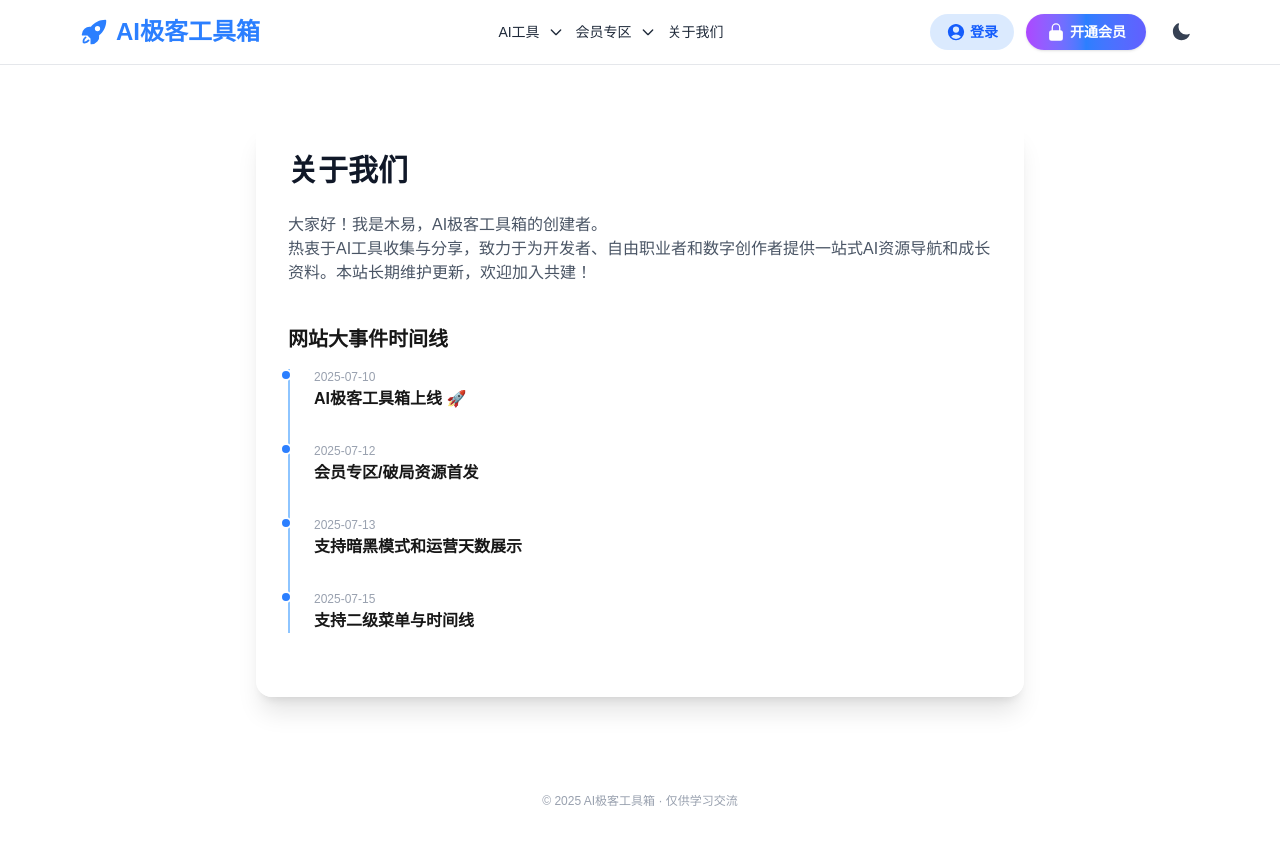
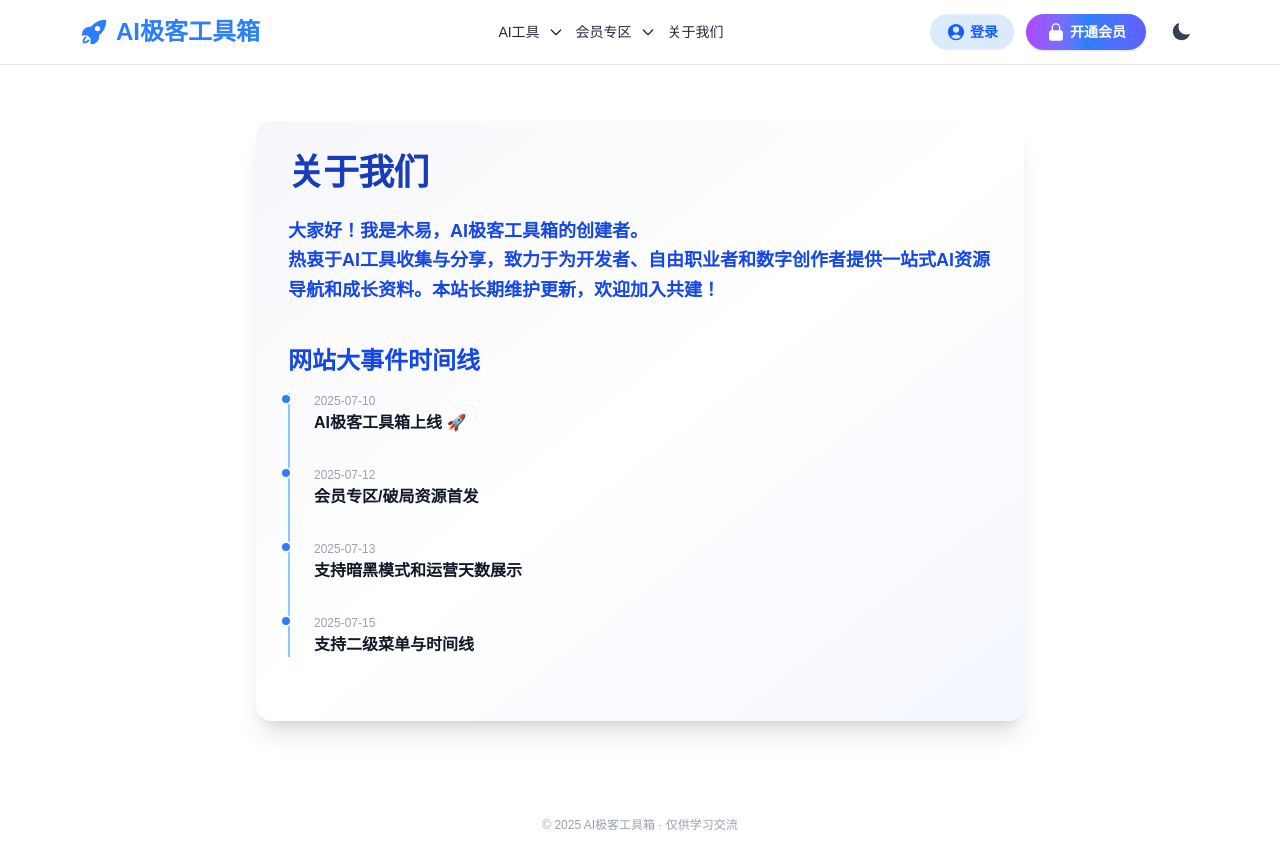
Before and after one commit to G-MUYI/ai-toolbox, a Next.js app: page / in a window 1280 px wide. Both pictures are taken after a click on the button "关于我们". Shown: the top 868 px of the page. Built offline with nearby package versions, Linux system fonts and the light colour scheme.

Commit message:
优化首页UI，分类修改

```diff
--- a/app/page.tsx
+++ b/app/page.tsx
@@ -20,7 +20,7 @@ type GroupType = {
   tools: ToolItem[]
 }
 
-// 更丰富的分组示例
+// 分组数据（同前）
 const GROUPS: GroupType[] = [
   {
     group: "文本生成与编辑",
@@ -68,7 +68,7 @@ const GROUPS: GroupType[] = [
   }
 ]
 
-// 导航一级/二级分类结构
+// 导航
 const NAV = [
   {
     name: "AI工具",
@@ -93,16 +93,12 @@ const NAV = [
 
 // 站点上线日
 const SITE_START_DATE = new Date("2025-07-10")
-
-// 网站事件时间线数据
 const TIMELINE = [
   { date: "2025-07-10", title: "AI极客工具箱上线 🚀" },
   { date: "2025-07-12", title: "会员专区/破局资源首发" },
   { date: "2025-07-13", title: "支持暗黑模式和运营天数展示" },
   { date: "2025-07-15", title: "支持二级菜单与时间线" },
 ]
-
-// 你的个人/站长介绍
 const ABOUT_ME = `大家好！我是木易，AI极客工具箱的创建者。
 热衷于AI工具收集与分享，致力于为开发者、自由职业者和数字创作者提供一站式AI资源导航和成长资料。本站长期维护更新，欢迎加入共建！`
 
@@ -113,11 +109,9 @@ export default function Home() {
   const [activeGroupIdx, setActiveGroupIdx] = useState(0)
   const [activeTag, setActiveTag] = useState(GROUPS[0].tags[0])
   const [about, setAbout] = useState(false)
-  // 修正类型
   const navTimeout = useRef<NodeJS.Timeout | null>(null)
   const [navOpen, setNavOpen] = useState<number | null>(null)
 
-  // 实时刷新运营天数
   useEffect(() => {
     function updateDays() {
       setDays(Math.max(1, Math.floor((Date.now() - SITE_START_DATE.getTime()) / 86400000) + 1))
@@ -127,12 +121,15 @@ export default function Home() {
     return () => clearInterval(timer)
   }, [])
 
-  // 页边距适当缩小10-20px
+  // 跳首页
+  const handleLogoClick = () => {
+    setAbout(false)
+    window.scrollTo({ top: 0, behavior: "smooth" })
+  }
+
   const pagePadding = "max-w-[110rem] mx-auto w-full px-4 md:px-8 xl:px-20"
-
   const btnBase = "rounded-full px-5 py-2 font-semibold text-sm transition flex items-center justify-center gap-1 shadow"
   const btnVip = "bg-gradient-to-r from-purple-500 via-blue-500 to-indigo-500 text-white hover:opacity-90"
-
   const navBg = dark ? "bg-[#232834] border-b border-[#343948]" : "bg-white/90 border-b border-gray-200"
   const mainBg = dark ? "bg-[#181c22]" : "bg-white"
   const groupTitle = dark ? "text-white" : "text-gray-900"
@@ -141,7 +138,6 @@ export default function Home() {
   const textThird = dark ? "text-gray-400" : "text-gray-400"
   const inputBg = dark ? "bg-[#232834] border-[#555c6a] text-white placeholder-gray-400" : "bg-white border-blue-100 text-gray-900 placeholder-gray-400"
 
-  // 导航栏一级二级菜单
   const handleNavEnter = (idx: number) => {
     if (navTimeout.current) clearTimeout(navTimeout.current)
     setNavOpen(idx)
@@ -156,8 +152,12 @@ export default function Home() {
       {/* 顶部导航 */}
       <header className={`sticky top-0 z-30 w-full ${navBg}`}>
         <div className={`${pagePadding} h-16 flex items-center justify-between`}>
-          {/* LOGO */}
-          <div className="flex items-center gap-2 font-bold text-2xl text-blue-500 cursor-pointer">
+          {/* LOGO 点击跳首页 */}
+          <div
+            className="flex items-center gap-2 font-bold text-2xl text-blue-500 cursor-pointer select-none"
+            onClick={handleLogoClick}
+            title="返回首页"
+          >
             <RocketLaunchIcon className="w-7 h-7" />
             <span>AI极客工具箱</span>
           </div>
@@ -222,7 +222,7 @@ export default function Home() {
         </div>
       </header>
 
-      {/* Hero区（多层渐变+无边界大气呼吸感） */}
+      {/* Hero区 */}
       {!about && (
         <section className="relative w-full min-h-[340px] pb-0 overflow-visible">
           {/* 多层渐变气氛，柔和+透明度+叠加 */}
@@ -295,7 +295,7 @@ export default function Home() {
         </section>
       )}
 
-      {/* 首页内容模块（白色大背景+分组） */}
+      {/* 首页内容模块（工具卡片显眼） */}
       {!about && (
         <main className={`${pagePadding} flex-1 py-8 relative z-20`}>
           {GROUPS.map((group, idx) => (
@@ -329,26 +329,32 @@ export default function Home() {
                         className={`
                           transition
                           rounded-2xl p-7
-                          shadow-xl
-                          border border-transparent
+                          shadow-2xl
+                          border-0
                           flex flex-col gap-2 relative
-                          hover:scale-[1.025] hover:shadow-2xl
+                          hover:scale-[1.03] hover:shadow-2xl
+                          ring-2 ring-transparent
+                          bg-gradient-to-br from-[#f2f6ff] via-white to-[#f0f6ff]
                           ${dark
-                            ? "bg-[#232834] text-white hover:border-blue-400"
-                            : "bg-white text-gray-900 hover:border-blue-400"
-                          }
+                            ? "dark:bg-gradient-to-br dark:from-[#232834] dark:via-[#20232a] dark:to-[#2c3351] dark:text-white dark:hover:ring-blue-400"
+                            : "hover:ring-2 hover:ring-blue-300"}
                           ${tool.isVip ? "ring-2 ring-yellow-300" : ""}
                         `}
+                        style={{
+                          boxShadow: dark
+                            ? "0 8px 36px 0 rgba(24,36,64,.45)"
+                            : "0 6px 24px 0 rgba(80,140,255,0.10)"
+                        }}
                       >
                         <div className="flex items-center gap-2">
-                          <span className="font-bold text-blue-600">{tool.name}</span>
+                          <span className="font-bold text-blue-600 text-lg">{tool.name}</span>
                           {tool.isVip && (
                             <span className="ml-2 px-2 py-0.5 text-xs bg-yellow-200 text-yellow-800 rounded-full font-bold flex items-center gap-1">
                               <LockClosedIcon className="w-4 h-4" /> 会员
                             </span>
                           )}
                         </div>
-                        <div className="text-gray-500 dark:text-gray-300 text-sm">{tool.desc}</div>
+                        <div className="text-gray-500 dark:text-gray-300 text-sm mb-3">{tool.desc}</div>
                         <a
                           href={tool.url}
                           target="_blank"
@@ -364,19 +370,34 @@ export default function Home() {
         </main>
       )}
 
-      {/* 关于我们页面 */}
+      {/* 关于我们页面（亮暗模式自适应+主副标题突出） */}
       {about && (
         <main className={`${pagePadding} flex-1 py-14`}>
-          <div className={`max-w-3xl mx-auto bg-white/90 dark:bg-[#22232a] rounded-2xl shadow-xl p-8`}>
-            <h2 className={`text-3xl font-black mb-6 ${textMain}`}>关于我们</h2>
-            <div className={`mb-10 whitespace-pre-line ${textSecond}`}>{ABOUT_ME}</div>
-            <h3 className="font-bold text-xl mb-4">网站大事件时间线</h3>
+          <div className={`
+            max-w-3xl mx-auto rounded-2xl shadow-xl p-8
+            transition-colors
+            ${dark
+              ? "bg-gradient-to-br from-[#23283a] via-[#23283a] to-[#2c3351] text-white"
+              : "bg-gradient-to-br from-[#f6f7fb] via-white to-[#f5f7ff] text-gray-900"}
+          `}>
+            <h2 className={`
+              text-4xl font-black mb-6 tracking-tight
+              ${dark ? "text-blue-200" : "text-blue-800"}
+            `}>关于我们</h2>
+            <div className={`
+              mb-10 whitespace-pre-line text-lg font-semibold leading-relaxed
+              ${dark ? "text-blue-100" : "text-blue-700"}
+            `}>{ABOUT_ME}</div>
+            <h3 className={`
+              font-bold text-2xl mb-4
+              ${dark ? "text-yellow-300" : "text-blue-700"}
+            `}>网站大事件时间线</h3>
             <ol className="relative border-l-2 border-blue-300 dark:border-blue-700 pl-6">
               {TIMELINE.map(evt => (
                 <li key={evt.date} className="mb-8">
                   <div className="absolute w-3 h-3 bg-blue-500 rounded-full -left-2.5 border-2 border-white dark:border-[#22232a]"></div>
-                  <div className="text-xs text-gray-400 mb-0.5">{evt.date}</div>
-                  <div className="text-base font-semibold">{evt.title}</div>
+                  <div className={`text-xs mb-0.5 ${dark ? "text-blue-200" : "text-gray-400"}`}>{evt.date}</div>
+                  <div className={`text-base font-semibold ${dark ? "text-white" : "text-gray-900"}`}>{evt.title}</div>
                 </li>
               ))}
             </ol>
```
